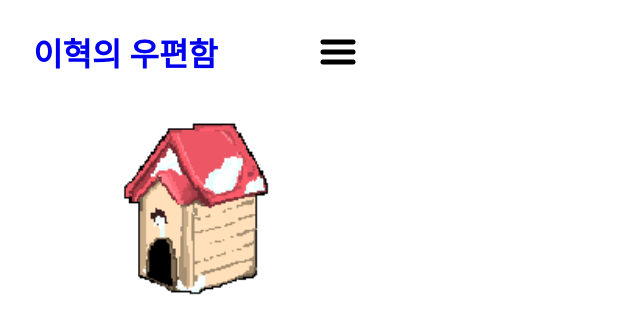
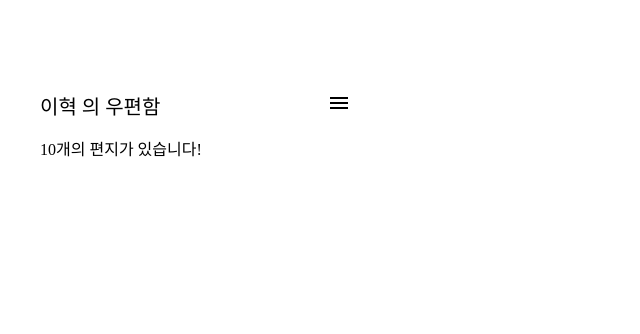
Before and after one commit to KIWICOKE/kiwimail-Frontend, a React (Vite) app: page /postbox in a window 1280 px wide. Shown: the top 334 px of the page, without its empty margins (0-640 px from the left). Built offline with nearby package versions, Linux system fonts and the light colour scheme; a web font is replaced by a local one.

Commit message:
feat: Postbox 페이지 새로 생성

```diff
--- a/src/App.jsx
+++ b/src/App.jsx
@@ -4,7 +4,7 @@ import "./App.css";
 import ComposePage from "./pages/ComposePage";
 import LoginPage from "./pages-new/LoginPage";
 
-import PostboxPage from "./pages/PostboxPage";
+import PostboxPage from "./pages-new/PostboxPage";
 import PostListPage from "./pages/PostListPage";
 import SignPage from "./pages-new/SignPage";
 
--- a/src/pages-new/PostboxPage.jsx
+++ b/src/pages-new/PostboxPage.jsx
@@ -0,0 +1,21 @@
+/** @jsxImportSource @emotion/react */
+
+import { css } from "@emotion/react";
+import Button from "../components/Button";
+import { Link } from "react-router-dom";
+import HeaderDefault from "../components/HeaderDefault";
+import Input from "../components/Input";
+import { Switch } from "@mui/material";
+import HeaderMailbox from "../components/HeaderMailbox";
+import HeaderMailboxSub from "../components/HeaderMailboxSub";
+
+const LoginPage = () => {
+  return (
+    <div>
+      <HeaderMailbox name={"이혁"}></HeaderMailbox>
+      <HeaderMailboxSub count={10}></HeaderMailboxSub>
+    </div>
+  );
+};
+
+export default LoginPage;
```
